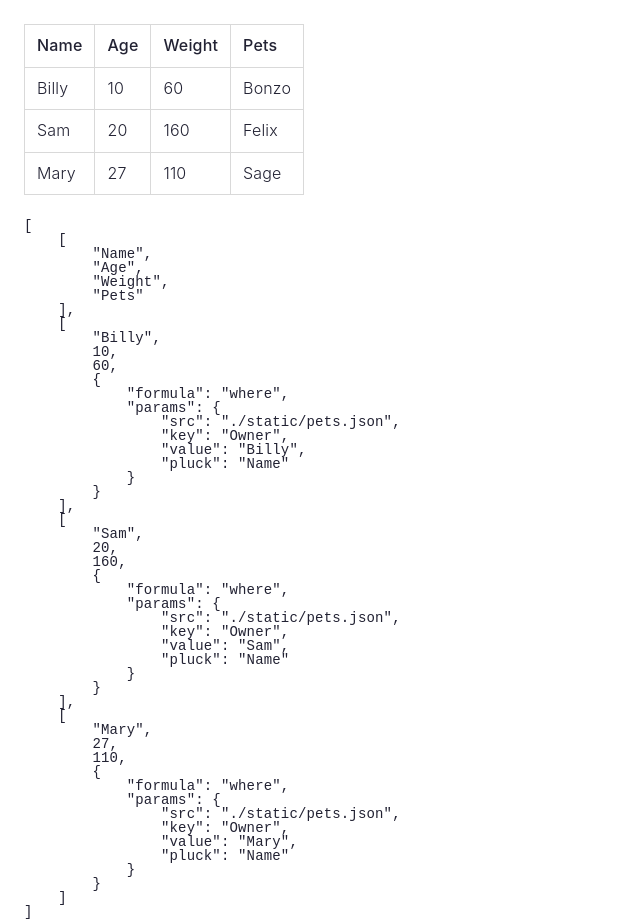
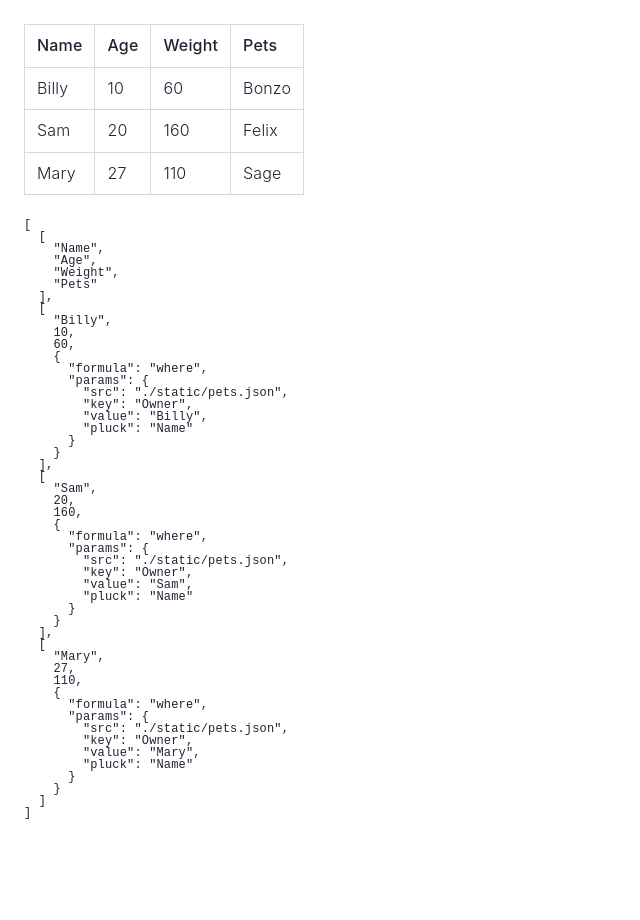
Before and after one commit to nhunzaker/tables, a plain HTML site: page index.html in a window 1280 px wide. Shown: the whole page, without its empty margins (0-640 px from the left). After the commit the page ends 824 px from the top, so only its background shows below. Drawn offline with Linux system fonts and the light colour scheme.

Commit message:
Make the source output more concise

```diff
--- a/index.js
+++ b/index.js
@@ -7,7 +7,7 @@ document.body.appendChild(table.el)
 document.body.appendChild(source)
 
 table.read().then(data => {
-  source.innerHTML = JSON.stringify(data, null, 4)
+  source.innerHTML = JSON.stringify(data, null, 2)
 })
 
 table.render()
--- a/src/style.css
+++ b/src/style.css
@@ -64,7 +64,7 @@ tr:hover td {
 }
 
 pre {
-  font-size: 14px;
+  font-size: 12px;
   line-height: 1;
   margin: 24px;
 }
```
